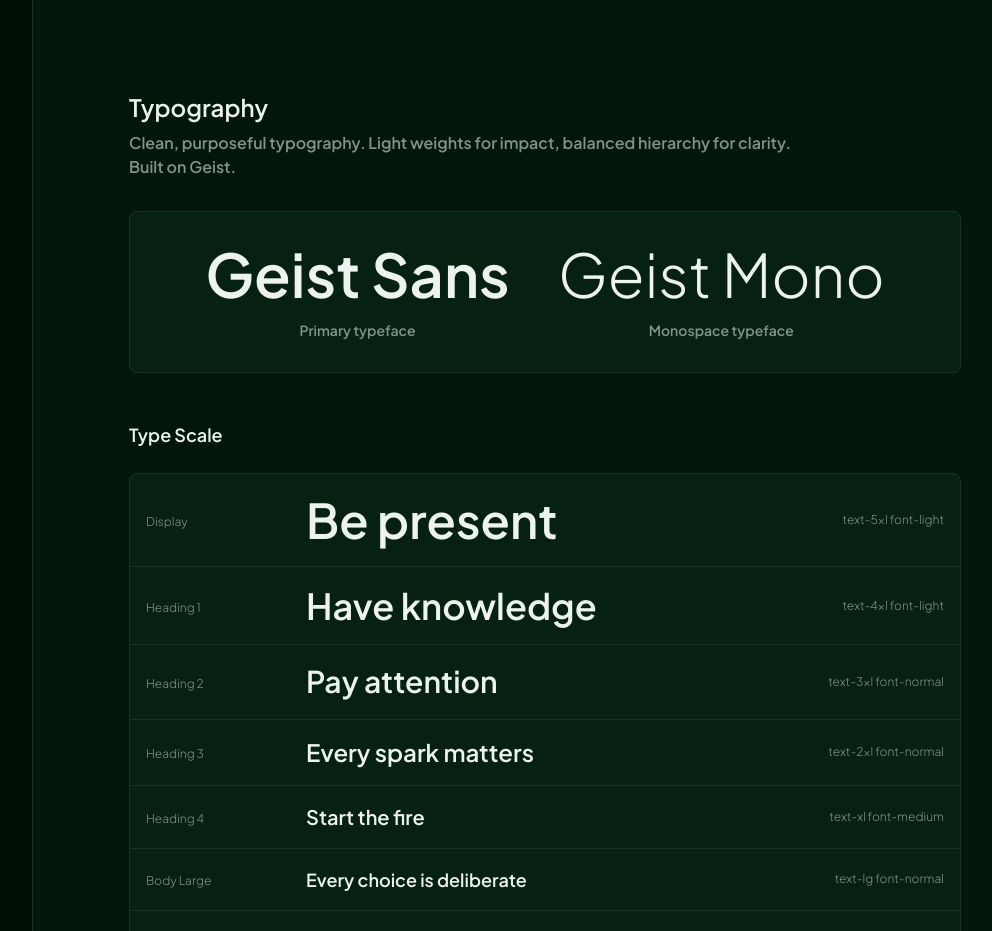
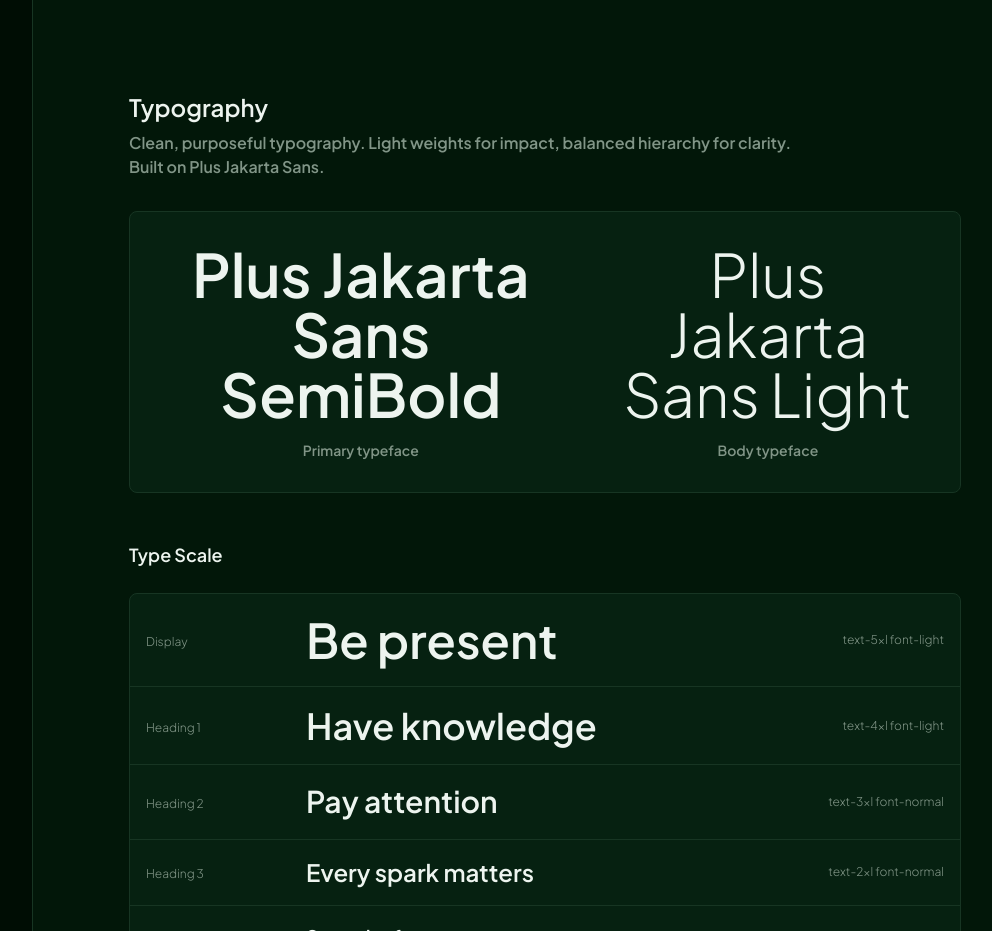
Before and after one commit to leemwilliams-eng/greenlife-design-system, a Next.js app: page / in a window 1280 px wide. Shown: the part 2660-3591 px from the top of the page, without its empty margins (223-1215 px from the left). Built offline with nearby package versions, Linux system fonts and the light colour scheme.

Commit message:
feat: update typography typefaces to Plus Jakarta Sans
Co-authored-by: Lee Williams - Edelleye <254135816+leemwilliams-eng@users.noreply.github.com>

```diff
--- a/components/design-system/typography-section.tsx
+++ b/components/design-system/typography-section.tsx
@@ -26,7 +26,7 @@ export function TypographySection() {
       <div className="mb-8">
         <h2 className="text-2xl font-light text-foreground mb-2">Typography</h2>
         <p className="text-muted-foreground max-w-2xl">
-          Clean, purposeful typography. Light weights for impact, balanced hierarchy for clarity. Built on Geist.
+          Clean, purposeful typography. Light weights for impact, balanced hierarchy for clarity. Built on Plus Jakarta Sans.
         </p>
       </div>
 
@@ -34,12 +34,12 @@ export function TypographySection() {
         <div className="bg-card border border-border rounded-lg p-8">
           <div className="flex flex-col md:flex-row gap-12 items-center justify-center">
             <div className="text-center">
-              <p className="text-6xl font-sans mb-4">Geist Sans</p>
+              <p className="text-6xl font-sans mb-4">Plus Jakarta Sans SemiBold</p>
               <p className="text-sm text-muted-foreground">Primary typeface</p>
             </div>
             <div className="text-center">
-              <p className="text-6xl font-mono mb-4">Geist Mono</p>
-              <p className="text-sm text-muted-foreground">Monospace typeface</p>
+              <p className="text-6xl font-mono mb-4">Plus Jakarta Sans Light</p>
+              <p className="text-sm text-muted-foreground">Body typeface</p>
             </div>
           </div>
         </div>
@@ -88,7 +88,7 @@ export function TypographySection() {
           <h3 className="text-lg font-medium text-foreground mb-4">Usage</h3>
           <pre className="bg-secondary rounded-md p-4 overflow-x-auto">
             <code className="text-sm font-mono text-foreground">
-{`/* Tailwind CSS */
+              {`/* Tailwind CSS */
 <h1 className="text-4xl font-semibold leading-tight">Heading</h1>
 <p className="text-base font-normal leading-relaxed">Body text</p>
 <code className="font-mono text-sm">Code snippet</code>
```
